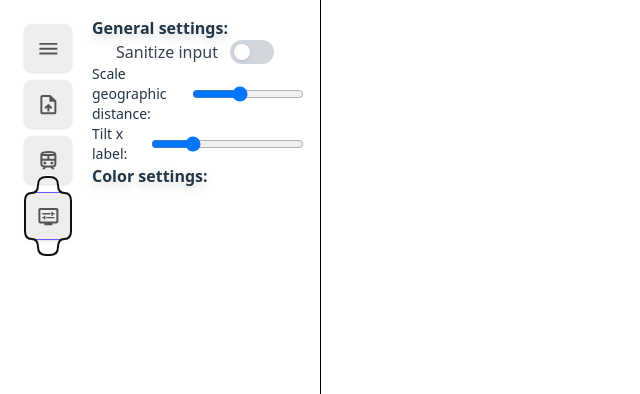
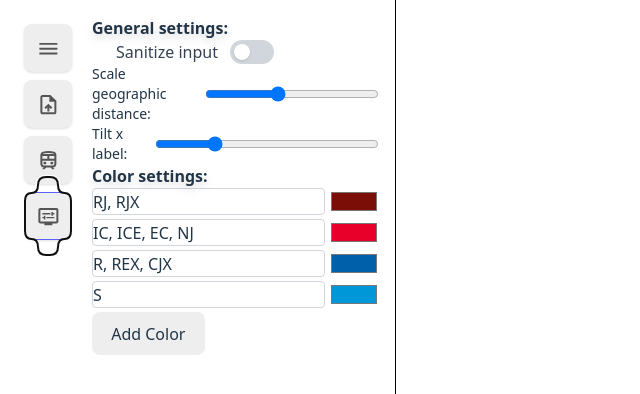
Before and after one commit to StofflR/String-Charter-3, a Vue app: page / in a window 1280 px wide. Both pictures are taken after a click on the button 48 px from the left and 216 px from the top of the page. Shown: the top 394 px of the page, without its empty margins (0-640 px from the left). Built offline with nearby package versions, Linux system fonts and the light colour scheme; no server answers.

Commit message:
coloring

```diff
--- a/src/AppSettings.ts
+++ b/src/AppSettings.ts
@@ -19,6 +19,12 @@ export class App {
     public sanitized = ref(false);
     public geographicScale = ref(100);
     public diagonalTilt = ref(-45);
+    public colors = ref([
+        {keys: "RJ, RJX", color: "#7b0e07"},
+        {keys: "IC, ICE, EC, NJ", color: "#e8002a"},
+        {keys: "R, REX, CJX", color: "#0060aa"},
+        {keys: "S", color: "#0097d9"}
+    ])
 
     public trips = ref<Trip[]>([]);
     public loadedRoutes = ref<RouteD[]>([]);
@@ -158,7 +164,7 @@ export class App {
     }
 
     generateStringGraph(): void {
-        this.d3Gen = new D3Generator(this.trips.value, !this.flipAxis.value, this.compare.value, this.diagonalTilt.value, this.geographicScale.value, this.sanitized.value);
+        this.d3Gen = new D3Generator(this.trips.value, !this.flipAxis.value, this.colors.value, this.compare.value, this.diagonalTilt.value, this.geographicScale.value, this.sanitized.value);
         this.updateViewBox(this.scale.value, this.offset.value);
         this.d3Gen.generate();
     }
--- a/src/chartgen/CanvasGenerator.ts
+++ b/src/chartgen/CanvasGenerator.ts
@@ -7,8 +7,8 @@ export class CanvasGenerator extends StringChartGenerator {
     private readonly stopDetailElement: HTMLElement | null = document.getElementById('stop-detail');
     private eventHandlers: ((event: MouseEvent) => void)[] = [];
 
-    constructor(canvas: HTMLCanvasElement, data: Trip[] = [], axisFlip: boolean) {
-        super(data, axisFlip);
+    constructor(canvas: HTMLCanvasElement, data: Trip[] = [], axisFlip: boolean, colors: { keys: string; color: string; }[]) {
+        super(data, axisFlip, colors);
         this.canvas = canvas;
         this.canvas.width = this.getDynamicWidth() + this.getOffsetX() + this.getOffsetY();
         this.canvas.height = this.getDynamicHeight() + this.getOffsetX() + this.getOffsetY();
--- a/src/chartgen/D3Generator.ts
+++ b/src/chartgen/D3Generator.ts
@@ -44,8 +44,8 @@ export class D3Generator extends StringChartGenerator {
         URL.revokeObjectURL(url);
     }
 
-    constructor(data: Trip[], axisFlip: boolean, compare: boolean, diagonalTilt: number = -45, geographicScale: number = 100, sanitize: boolean = true) {
-        super(data, axisFlip, compare, sanitize);
+    constructor(data: Trip[], axisFlip: boolean, colors: { keys: string; color: string; }[] = [], compare: boolean, diagonalTilt: number = -45, geographicScale: number = 100, sanitize: boolean = true) {
+        super(data, axisFlip, colors, compare, sanitize);
         this.geographicScale = geographicScale;
         this.width = this.getDynamicWidth() + this.getOffsetX() + this.getOffsetY();
         this.height = this.getDynamicHeight() + this.getOffsetX() + this.getOffsetY();
--- a/src/chartgen/SVGGenerator.ts
+++ b/src/chartgen/SVGGenerator.ts
@@ -10,8 +10,8 @@ export class SVGGenerator extends StringChartGenerator {
     private xTrans: string = "0";
     private yTrans: string = "0";
 
-    constructor(svg: SVGSVGElement, data: Trip[], axisFlip: boolean) {
-        super(data, axisFlip);
+    constructor(svg: SVGSVGElement, data: Trip[], axisFlip: boolean, colors: { keys: string; color: string; }[]) {
+        super(data, axisFlip, colors);
         this.svg = svg;
         this.width = this.getDynamicWidth() + this.getOffsetX() + this.getOffsetY();
         this.height = this.getDynamicHeight() + this.getOffsetX() + this.getOffsetY();
--- a/src/chartgen/StringChartGenerator.ts
+++ b/src/chartgen/StringChartGenerator.ts
@@ -12,10 +12,12 @@ export class StringChartGenerator {
     protected comparison: boolean = false;
     private cleanNames: boolean = false;
     protected radius: number = 5;
+    protected colors: { keys: string; color: string; }[]= [];
 
-    constructor(data: Trip[] = [], axisFlip: boolean = false, comparison: boolean = false, cleanNames: boolean = false) {
+    constructor(data: Trip[] = [], axisFlip: boolean = false, colors: { keys: string; color: string; }[] = [], comparison: boolean = false, cleanNames: boolean = false) {
         this.data = comparison ? new ComparisonTrips(data) : new RelativeTrips(data);
         this.axisFlip = axisFlip;
+        this.colors = colors;
         this.cleanNames = cleanNames;
         this.comparison = comparison;
     }
@@ -77,14 +79,15 @@ export class StringChartGenerator {
         this.drawLine(this.getOffsetX() - 20, this.getOffsetY() - 40, this.getOffsetX() - 20, this.getHeight() + 20 + this.getOffsetY());
         for (const trip of this.data.relative_trips) {
             let color: string = "black";
-            if (['RJ', 'RJX'].includes(trip.traintype))
-                color = '#ca2e35';
-            if (['IC', 'ICE', 'EC', 'NJ'].includes(trip.traintype))
-                color = '#e8002a';
-            if (['R', "REX", "CJX"].includes(trip.traintype))
-                color = '#0060aa';
-            if (['S'].includes(trip.traintype))
-                color = '#0097d9';
+
+            console.log(this.colors);
+            for (let index = 0; index < this.colors.length; index++) {
+                const item = this.colors[index];
+                const traintypes = item.keys.toLowerCase().split(/\s*,\s*/);
+
+                if (traintypes.includes(trip.traintype.toLowerCase()))
+                    color = item.color;
+            }
 
             let relativeStops = trip.stops;
             for (let i = 0; i < relativeStops.length - 1; i++) {   //draw one trip
@@ -98,7 +101,7 @@ export class StringChartGenerator {
                 let startY = this.getRelY(currentConnection) * this.getHeight() + this.getOffsetY();
                 let endY = this.getRelY(nextConnection) * this.getHeight() + this.getOffsetY();
 
-                this.drawLine(startX, startY, endX, endY)
+                this.drawLine(startX, startY, endX, endY, color)
                 if (i == 0) {
                     this.drawStopCircle(startX, startY, trip.name, currentConnection.station, currentConnection.timeLabel, color);
                 }
--- a/src/components/VisualSettings.vue
+++ b/src/components/VisualSettings.vue
@@ -6,6 +6,7 @@ import { appInstance } from "@/AppSettings.ts";
 let sanitized = appInstance.sanitized;
 let geographicScale = appInstance.geographicScale
 let diagonalTilt = appInstance.diagonalTilt;
+let colors = appInstance.colors;
 
 </script>
 
@@ -34,4 +35,11 @@ let diagonalTilt = appInstance.diagonalTilt;
   <label class="text-1xl font-extrabold bg-clip-text drop-shadow-lg mb-4">Color settings: </label>
 
 
+  <div v-for="(item, index) in colors" :key="index" class="flex mb-1">
+    <input :id="'colorkey'+index" type="text" v-model="item.keys" class="rounded border border-gray-300 mr-1" @input="appInstance.generateStringGraph()">
+    <input :id="'colorval'+index" type="color" v-model="item.color" @change="appInstance.generateStringGraph()">
+  </div>
+  <button @click="colors.push({keys:''})">Add Color</button>
+
+
 </template>
```
